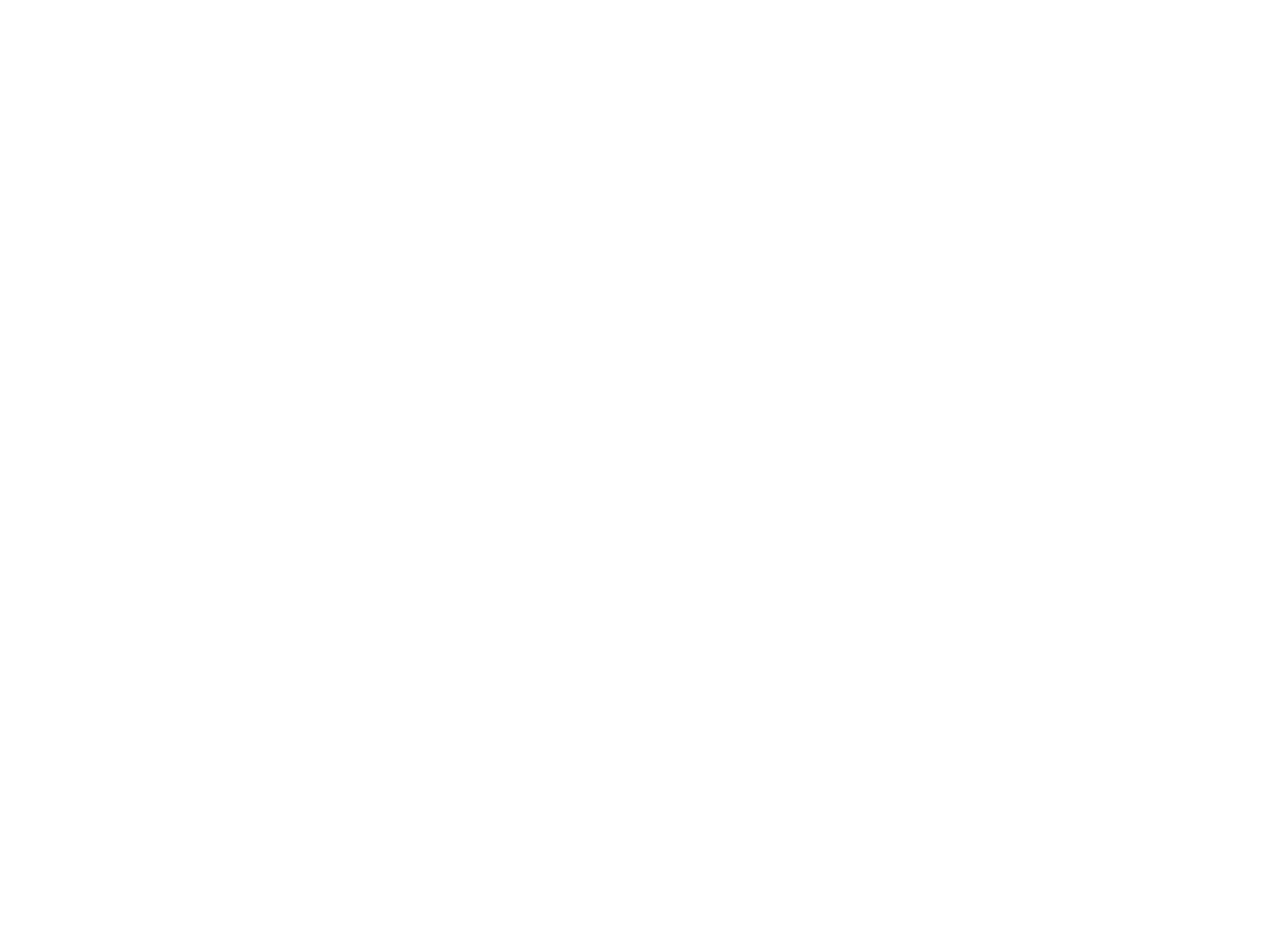
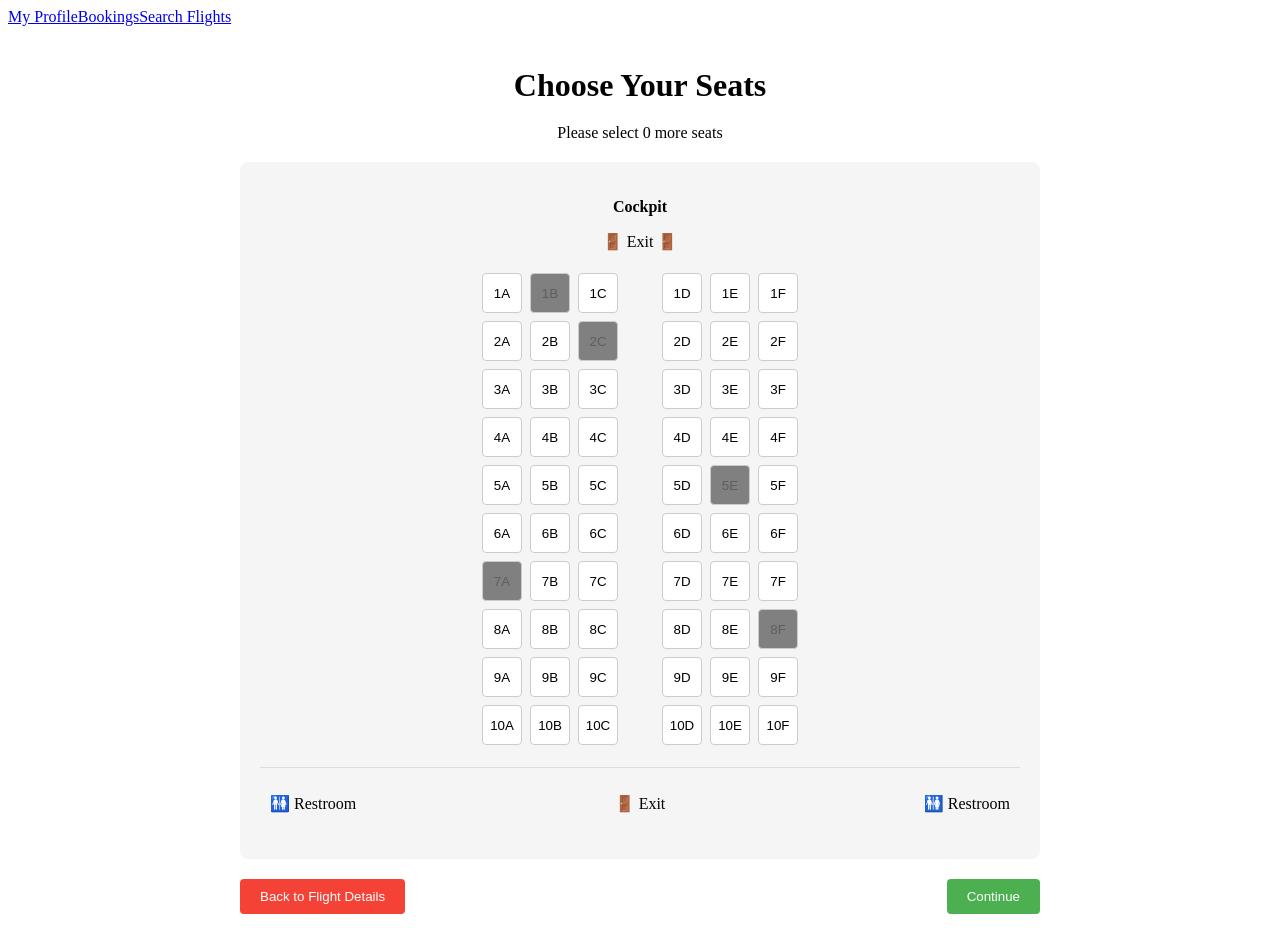
Before and after one commit to book-tube/BuzzTrip-Booking, a React (Vite) app in the folder frontend/: page /1/choose-seats in a window 1280 px wide. Before the commit this address had no page. Before the commit the page ends 800 px from the top, so only its background shows below. Built offline with nearby package versions, Linux system fonts and the light colour scheme.

Commit message:
Refactor flight booking components: restructure routes, remove unused AvailibleFlights component, and add Menu, Profile, and Bookings components.

```diff
--- a/frontend/src/App.jsx
+++ b/frontend/src/App.jsx
@@ -1,61 +1,53 @@
-import { BrowserRouter as Router, Routes, Route } from "react-router-dom";
-import React, { useState } from "react";
-import SearchFlights from "./components/SearchFlights.jsx";
-import AvailibleFlights from "./components/AvailibleFlights.jsx";
-import FlightDetails from "./components/FlightDetails.jsx";
-import ChooseSeats from "./components/ChooseSeats.jsx";
-import PassengerInformation from "./components/PassengerInformation.jsx";
-import Payment from "./components/Payment.jsx";
-import BookingConfirmation from "./components/BookingConfirmation.jsx";
+import React from 'react'
+import { Routes, Route } from 'react-router-dom'
+import { useState } from 'react'
+import SearchFlights from './components/SearchFlights'
+import AvailableFlights from './components/AvailableFlights'
+import FlightDetails from './components/FlightDetails'
+import ChooseSeats from './components/ChooseSeats'
+import PassengerInformation from './components/PassengerInformation'
+import Payment from './components/Payment'
+import BookingConfirmation from './components/BookingConfirmation'
+import Menu from './components/Menu'
+import Profile from './components/Profile'
+import Bookings from './components/Bookings'
 
-function App() {
-  const [flightSearch, setFlightSearch] = useState({
-    from: "",
-    to: "",
-    date: "",
-    adults: 1,
-    children: 0,
-  });
+export default function App() {
 
-  const [FlightID, setFlightID] = useState(null);
-  const [selectedSeats, setSelectedSeats] = useState([]);
+  const [flightSearch, setFlightSearch] = useState([])
+  const [flightID, setFlightID] = useState(null)
+  const [selectedSeats, setSelectedSeats] = useState([])
 
   return (
-    <Router>
+    <>
+      <Menu />
       <Routes>
         <Route
-          path="/search-flights"
+          path='/search-flights'
+          element={<SearchFlights setFlightSearch={setFlightSearch} flightSearch={flightSearch} />}
+        />
+        <Route
+          path='/available-flights'
           element={
-            <SearchFlights
-              onSearch={setFlightSearch}
-              searchData={flightSearch}
+            <AvailableFlights flightSearch={flightSearch} setFlightID={setFlightID} />
+          }
+        />
+        <Route path='/flight-details/:id' element={<FlightDetails />} />
+        <Route
+          path='/:id/choose-seats'
+          element={
+            <ChooseSeats
+              passengerCount={
+                (flightSearch?.adults ?? 0) + (flightSearch?.children ?? 0)
+              }
+              setSelectedSeats={setSelectedSeats}
+              selectedSeats={selectedSeats}
+              flightID={flightID}
             />
           }
         />
         <Route
-          path="/available-flights"
-          element={
-            <AvailibleFlights
-              flightSearch={flightSearch}
-              setFlightID={setFlightID}
-            />
-          }
-        />
-        <Route
-          path="/flight-details/:id"
-          element={<FlightDetails FlightID={FlightID} />}
-        />
-        <Route
-          path="/flight-details/:id/choose-seats"
-          element={
-            <ChooseSeats
-              passengerCount={flightSearch.adults + flightSearch.children}
-              onSeatsSelected={setSelectedSeats}
-            />
-          }
-        />
-        <Route
-          path="/passenger-information"
+          path='/passenger-information'
           element={
             <PassengerInformation
               flightSearch={flightSearch}
@@ -63,9 +55,25 @@
             />
           }
         />
+        <Route
+          path='/payment'
+          element={
+            <Payment
+
+            />
+          }
+        />
+        <Route
+          path='/booking-confirmation'
+          element={
+            <BookingConfirmation
+              flightID={flightID}
+            />
+          }
+        />
+        <Route path='/profile' element={<Profile />} />
+        <Route path='/bookings' element={<Bookings />} />
       </Routes>
-    </Router>
-  );
+    </>
+  )
 }
-
-export default App;
--- a/frontend/src/components/AvailibleFlights.jsx
+++ b/frontend/src/components/AvailableFlights.jsx
@@ -1,15 +1,11 @@
 import { useNavigate } from 'react-router-dom';
 
 export default function AvailibleFlights({ flightSearch, setFlightID} ) {
-    const { from, to, date } = flightSearch;
     const navigate = useNavigate();
 
     const handleBack = () => {
         navigate('/search-flights');
     };
-
-    const handleDateChange = (direction) => {
-    }
 
     const handleFlightSelection = (flightID) => {
         setFlightID(flightID);
@@ -20,7 +16,7 @@
         <div>
             <h1>Available Flights</h1>
 
-            <h2>Flights from {from} to {to}</h2>
+            <h2>Flights from {flightSearch.from} to {flightSearch.to}</h2>
 
             <div className="DateSelection">
 
@@ -29,7 +25,7 @@
                 </div>
 
                 <div className="User-Selected-Date">
-                    {date}
+                    {flightSearch.date}
                 </div>
 
                 <div className="User-Selection-tomorrow">
--- a/frontend/src/components/BookingConfirmation.jsx
+++ b/frontend/src/components/BookingConfirmation.jsx
@@ -1,4 +1,5 @@
 export default function BookingConfirmation() {
+
     return (
         <div className="booking-confirmation">
             <h1>Booking Confirmation</h1>
--- /dev/null
+++ b/frontend/src/components/Bookings.jsx
@@ -0,0 +1,8 @@
+export default function Bookings() {
+  return (
+    <div>
+      <h1>Bookings</h1>
+      <p>Your bookings will be listed here.</p>
+    </div>
+  );
+}
--- a/frontend/src/components/ChooseSeats.jsx
+++ b/frontend/src/components/ChooseSeats.jsx
@@ -14,23 +14,19 @@
   ["10A", "10B", "10C", "10D", "10E", "10F"],
 ];
 
-export default function ChooseSeats({ passengerCount, onSeatsSelected }) {
+export default function ChooseSeats({ passengerCount, setSelectedSeats, selectedSeats, flightID }) {
   const navigate = useNavigate();
-  const { id } = useParams();
-  const [selectedSeats, setSelectedSeats] = useState([]);
-  const [occupiedSeats] = useState(["1B", "2C", "5E", "7A", "8F"]); // Example occupied seats
+  const [occupiedSeats] = useState(["1B", "2C", "5E", "7A", "8F"]);
 
   const handleSeatSelect = (seat) => {
     if (occupiedSeats.includes(seat)) {
-      return; // Seat is occupied
+      return;
     }
 
     setSelectedSeats((prevSelected) => {
       if (prevSelected.includes(seat)) {
-        // If seat is already selected, remove it
         return prevSelected.filter((s) => s !== seat);
       } else if (prevSelected.length < passengerCount) {
-        // Add new seat only if we haven't reached the passenger limit
         return [...prevSelected, seat];
       }
       return prevSelected;
@@ -72,7 +68,7 @@
     };
   };
 
-  // Add a message to show how many seats still need to be selected
+
   const remainingSeats = passengerCount - selectedSeats.length;
 
   return (
@@ -186,7 +182,7 @@
         }}
       >
         <button
-          onClick={() => navigate(`/flight-details/${id}`)}
+          onClick={() => navigate(`/flight-details/${flightID}`)}
           style={{
             padding: "10px 20px",
             backgroundColor: "#f44336",
@@ -200,7 +196,7 @@
         </button>
         <button
           onClick={() => {
-            onSeatsSelected(selectedSeats);
+            setSelectedSeats(selectedSeats);
             navigate("/passenger-information");
           }}
           style={{
--- a/frontend/src/components/FlightDetails.jsx
+++ b/frontend/src/components/FlightDetails.jsx
@@ -2,11 +2,10 @@
 import { useNavigate } from 'react-router-dom';
 
 export default function FlightDetails( {FlightID} ) {
-    const { id } = useParams();
     const navigate = useNavigate();
 
     const handleChooseSeats = () => {
-        navigate(`/flight-details/${id}/choose-seats`);
+        navigate(`/${FlightID}/choose-seats`);
     };
 
     return (
--- /dev/null
+++ b/frontend/src/components/Menu.jsx
@@ -0,0 +1,17 @@
+import { Link } from "react-router-dom";
+
+export default function Menu() {
+  return (
+    <nav>
+      <Link to="/profile">
+        My Profile
+      </Link>
+      <Link to="/bookings">
+        Bookings
+      </Link>
+      <Link to="/search-flights">
+        Search Flights
+      </Link>
+    </nav>
+  );
+}
--- a/frontend/src/components/Payment.jsx
+++ b/frontend/src/components/Payment.jsx
@@ -1,8 +1,17 @@
+import { useNavigate } from "react-router-dom";
+
 export default function Payment() {
+  const navigate = useNavigate();
+
+  const handleSubmit = (e) => {
+    e.preventDefault();
+    navigate("/booking-confirmation");
+  };
+
   return (
     <div className="payment">
       <h1>Payment</h1>
-            <form>
+      <form onSubmit={handleSubmit}>
         <label>
           Card Number:
           <input type="text" name="cardNumber" required />
--- /dev/null
+++ b/frontend/src/components/Profile.jsx
@@ -0,0 +1,8 @@
+export default function Profile() {
+  return (
+    <div>
+      <h1>My Profile</h1>
+      <p>User Information will be shown here.</p>
+    </div>
+  );
+}
--- a/frontend/src/components/SearchFlights.jsx
+++ b/frontend/src/components/SearchFlights.jsx
@@ -1,12 +1,13 @@
 import React, { useState } from "react";
 import { useNavigate } from "react-router-dom";
 
-export default function SearchFlights({ onSearch, searchData = {} }) {
-  const [from, setFrom] = useState(searchData.from || "");
-  const [to, setTo] = useState(searchData.to || "");
-  const [date, setDate] = useState(searchData.date || "");
-  const [adults, setAdults] = useState(searchData.adults || 1);
-  const [children, setChildren] = useState(searchData.children || 0);
+export default function SearchFlights({ setFlightSearch, flightSearch }) {
+
+  const [from, setFrom] = useState(flightSearch.from || "");
+  const [to, setTo] = useState(flightSearch.to || "");
+  const [date, setDate] = useState(flightSearch.date || "");
+  const [adults, setAdults] = useState(flightSearch.adults || 1);
+  const [children, setChildren] = useState(flightSearch.children || 0);
 
 
 
@@ -20,7 +21,7 @@
       return;
     }
 
-    onSearch({ from, to, date, adults, children });
+    setFlightSearch({ from, to, date, adults, children });
     navigate("/available-flights");
   };
 
--- a/frontend/src/main.jsx
+++ b/frontend/src/main.jsx
@@ -1,9 +1,13 @@
-import { StrictMode } from "react";
-import { createRoot } from "react-dom/client";
-import App from "./App.jsx";
+import React from 'react';
+import ReactDOM from 'react-dom/client';
+import { BrowserRouter } from 'react-router-dom';  // <-- hier
+import App from './App';
 
-createRoot(document.getElementById("root")).render(
-  <StrictMode>
-    <App />
-  </StrictMode>
+const root = ReactDOM.createRoot(document.getElementById('root'));
+root.render(
+  <React.StrictMode>
+    <BrowserRouter>
+      <App />
+    </BrowserRouter>
+  </React.StrictMode>
 );
```
Lines whose indentation alone changed are shown as unchanged.
